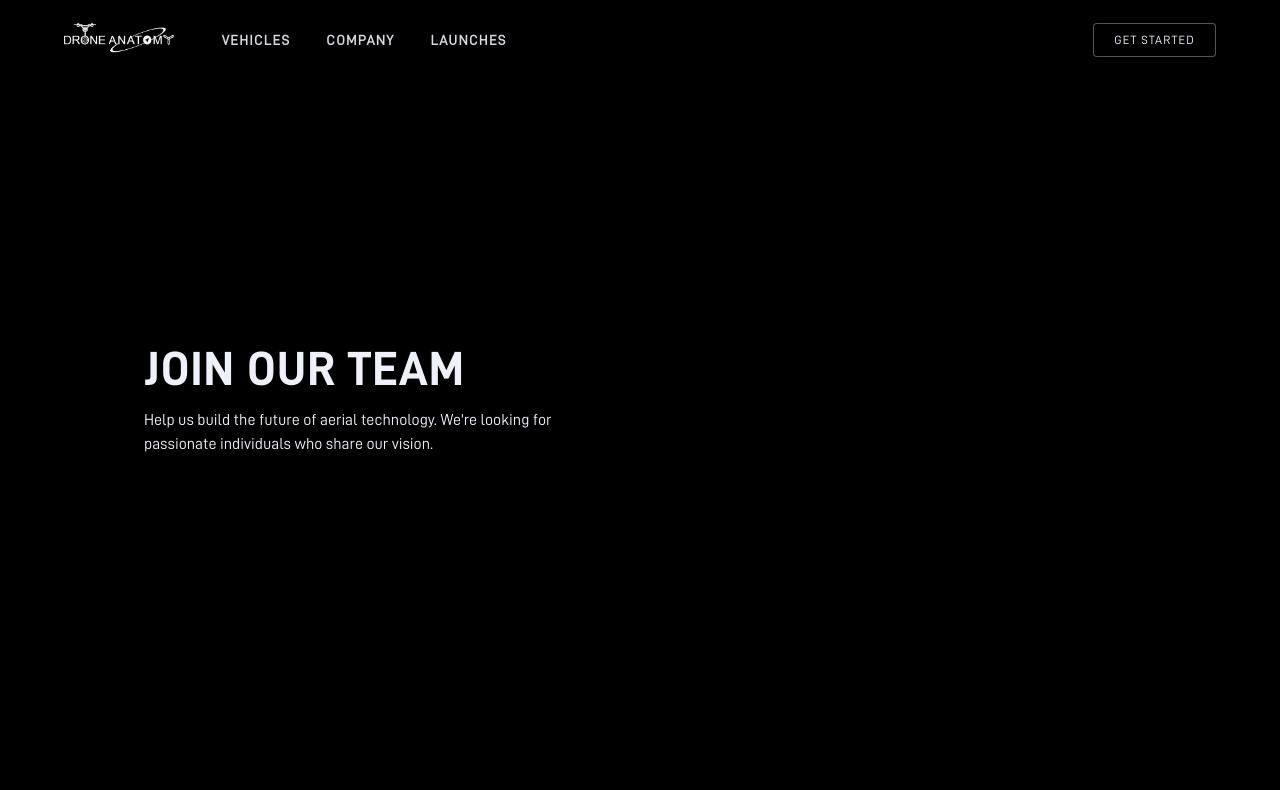
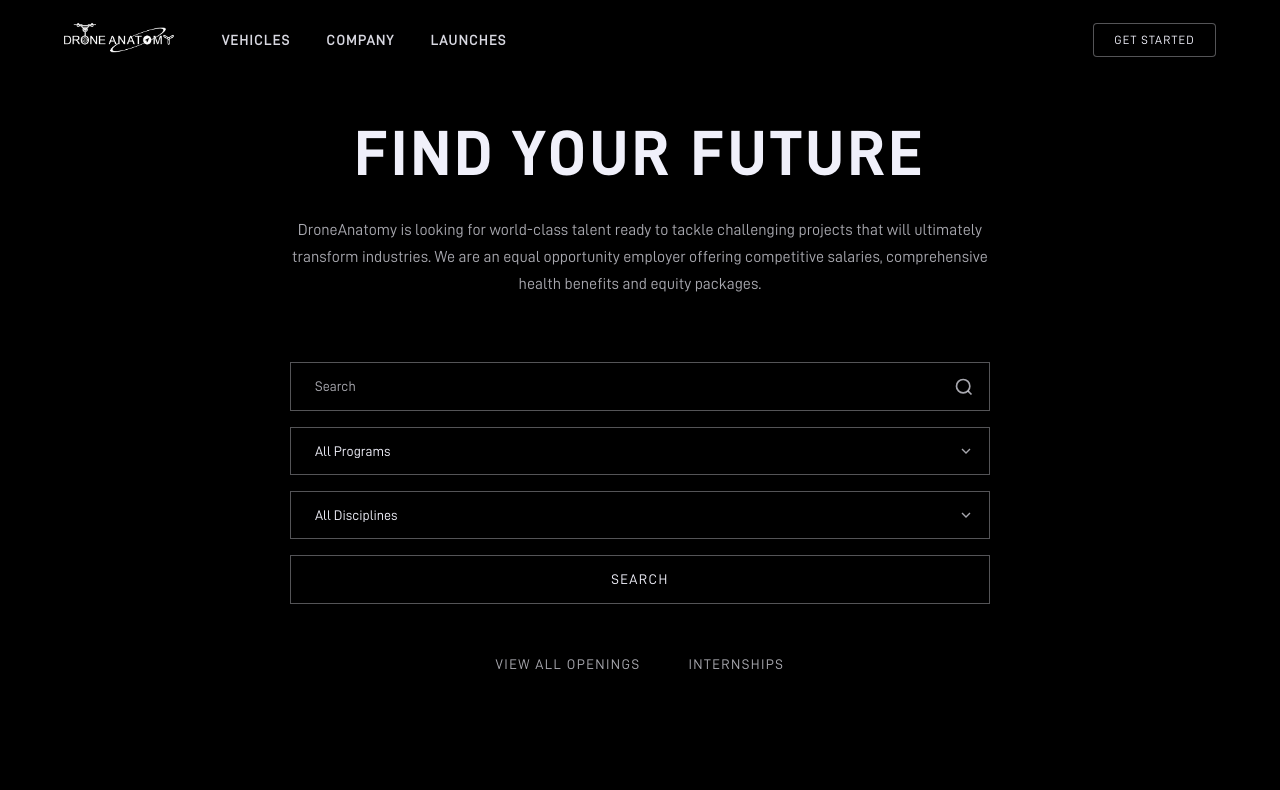
Before and after one commit to Saurabhjha0901/droneanatomy, a Next.js app: page /careers in a window 1280 px wide. Shown: the top 790 px of the page. Built offline with nearby package versions, Linux system fonts and the light colour scheme.

Commit message:
added career and updates page

```diff
--- /dev/null
+++ b/src/app/careers/careers.module.css
@@ -0,0 +1,201 @@
+/* Careers Page Styles */
+
+.careersHero {
+    position: relative;
+    width: 100%;
+    min-height: 100vh;
+    display: flex;
+    align-items: center;
+    justify-content: center;
+    background-color: var(--color-bg);
+    padding: var(--spacing-4xl) var(--spacing-2xl);
+}
+
+.content {
+    max-width: 700px;
+    width: 100%;
+    display: flex;
+    flex-direction: column;
+    align-items: center;
+    text-align: center;
+}
+
+.title {
+    font-family: var(--font-family-heading);
+    font-size: clamp(2.5rem, 6vw, 4rem);
+    font-weight: 400;
+    text-transform: uppercase;
+    letter-spacing: 0.05em;
+    color: var(--color-text-primary);
+    margin-bottom: var(--spacing-xl);
+}
+
+.subtitle {
+    font-family: var(--font-family);
+    font-size: var(--font-size-base);
+    font-weight: 400;
+    line-height: 1.7;
+    color: var(--color-text-secondary);
+    margin-bottom: var(--spacing-3xl);
+}
+
+/* Search Form */
+.searchForm {
+    width: 100%;
+    display: flex;
+    flex-direction: column;
+    gap: var(--spacing-md);
+}
+
+.searchInputWrapper {
+    position: relative;
+    width: 100%;
+}
+
+.searchInput {
+    width: 100%;
+    padding: var(--spacing-md) var(--spacing-lg);
+    padding-right: 48px;
+    font-family: var(--font-family);
+    font-size: var(--font-size-sm);
+    color: var(--color-text-primary);
+    background-color: transparent;
+    border: 1px solid var(--color-border);
+    outline: none;
+    transition: border-color var(--transition-fast);
+}
+
+.searchInput::placeholder {
+    color: var(--color-text-secondary);
+}
+
+.searchInput:focus {
+    border-color: var(--color-text-primary);
+}
+
+.searchIcon {
+    position: absolute;
+    right: 16px;
+    top: 50%;
+    transform: translateY(-50%);
+    color: var(--color-text-secondary);
+    pointer-events: none;
+}
+
+/* Select Dropdowns */
+.selectWrapper {
+    position: relative;
+    width: 100%;
+}
+
+.select {
+    width: 100%;
+    padding: var(--spacing-md) var(--spacing-lg);
+    padding-right: 48px;
+    font-family: var(--font-family);
+    font-size: var(--font-size-sm);
+    color: var(--color-text-primary);
+    background-color: transparent;
+    border: 1px solid var(--color-border);
+    outline: none;
+    appearance: none;
+    cursor: pointer;
+    transition: border-color var(--transition-fast);
+}
+
+.select:focus {
+    border-color: var(--color-text-primary);
+}
+
+.selectArrow {
+    position: absolute;
+    right: 16px;
+    top: 50%;
+    transform: translateY(-50%);
+    color: var(--color-text-secondary);
+    pointer-events: none;
+}
+
+/* Search Button */
+.searchButton {
+    width: 100%;
+    padding: var(--spacing-md) var(--spacing-lg);
+    font-family: var(--font-family);
+    font-size: var(--font-size-sm);
+    font-weight: 500;
+    text-transform: uppercase;
+    letter-spacing: 0.1em;
+    color: var(--color-text-primary);
+    background-color: transparent;
+    border: 1px solid var(--color-border);
+    cursor: pointer;
+    transition: background-color var(--transition-fast), color var(--transition-fast);
+}
+
+.searchButton:hover {
+    background-color: var(--color-text-primary);
+    color: var(--color-bg);
+}
+
+/* Links */
+.links {
+    display: flex;
+    gap: var(--spacing-2xl);
+    margin-top: var(--spacing-2xl);
+}
+
+.link {
+    font-family: var(--font-family);
+    font-size: var(--font-size-sm);
+    font-weight: 500;
+    text-transform: uppercase;
+    letter-spacing: 0.1em;
+    color: var(--color-text-secondary);
+    text-decoration: none;
+    transition: color var(--transition-fast);
+}
+
+.link:hover {
+    color: var(--color-text-primary);
+}
+
+/* Scroll Indicator */
+.scrollIndicator {
+    position: absolute;
+    bottom: var(--spacing-2xl);
+    left: 50%;
+    transform: translateX(-50%);
+    color: var(--color-text-secondary);
+    animation: bounce 2s infinite;
+}
+
+@keyframes bounce {
+
+    0%,
+    20%,
+    50%,
+    80%,
+    100% {
+        transform: translateX(-50%) translateY(0);
+    }
+
+    40% {
+        transform: translateX(-50%) translateY(-10px);
+    }
+
+    60% {
+        transform: translateX(-50%) translateY(-5px);
+    }
+}
+
+/* Responsive */
+@media (max-width: 768px) {
+    .careersHero {
+        padding: var(--spacing-3xl) var(--spacing-lg);
+    }
+
+    .links {
+        flex-direction: column;
+        gap: var(--spacing-lg);
+    }
+}
--- a/src/app/careers/page.tsx
+++ b/src/app/careers/page.tsx
@@ -1,46 +1,83 @@
-import { Banner } from '@/components';
+'use client';
 
-export const metadata = {
-    title: 'Careers | DroneAnatomy',
-    description: 'Join the DroneAnatomy team. Explore career opportunities in engineering, design, and operations.',
-};
+import { useState } from 'react';
+import styles from './careers.module.css';
 
 export default function CareersPage() {
+    const [searchQuery, setSearchQuery] = useState('');
+    const [program, setProgram] = useState('');
+    const [discipline, setDiscipline] = useState('');
+
     return (
-        <>
-            <Banner
-                title="Join Our Team"
-                subtitle="Help us build the future of aerial technology. We're looking for passionate individuals who share our vision."
-                contentPosition="center-left"
-                overlayStyle="dark"
-            />
+        <section className={styles.careersHero}>
+            <div className={styles.content}>
+                <h1 className={styles.title}>Find Your Future</h1>
+                <p className={styles.subtitle}>
+                    DroneAnatomy is looking for world-class talent ready to tackle challenging projects
+                    that will ultimately transform industries. We are an equal opportunity employer
+                    offering competitive salaries, comprehensive health benefits and equity packages.
+                </p>
 
-            <Banner
-                title="Engineering"
-                subtitle="Work on cutting-edge drone technology, from flight controllers to computer vision systems."
-                ctaText="View Positions"
-                ctaLink="/careers/engineering"
-                contentPosition="center-left"
-                overlayStyle="dark"
-            />
+                <div className={styles.searchForm}>
+                    <div className={styles.searchInputWrapper}>
+                        <input
+                            type="text"
+                            className={styles.searchInput}
+                            placeholder="Search"
+                            value={searchQuery}
+                            onChange={(e) => setSearchQuery(e.target.value)}
+                        />
+                        <svg className={styles.searchIcon} width="20" height="20" viewBox="0 0 24 24" fill="none" stroke="currentColor" strokeWidth="2">
+                            <circle cx="11" cy="11" r="8" />
+                            <line x1="21" y1="21" x2="16.65" y2="16.65" />
+                        </svg>
+                    </div>
 
-            <Banner
-                title="Design"
-                subtitle="Shape the future of drone design. Industrial design, UX, and brand identity opportunities."
-                ctaText="View Positions"
-                ctaLink="/careers/design"
-                contentPosition="center-left"
-                overlayStyle="dark"
-            />
+                    <div className={styles.selectWrapper}>
+                        <select
+                            className={styles.select}
+                            value={program}
+                            onChange={(e) => setProgram(e.target.value)}
+                        >
+                            <option value="">All Programs</option>
+                            <option value="engineering">Engineering</option>
+                            <option value="operations">Operations</option>
+                            <option value="manufacturing">Manufacturing</option>
+                        </select>
+                        <svg className={styles.selectArrow} width="16" height="16" viewBox="0 0 24 24" fill="none" stroke="currentColor" strokeWidth="2">
+                            <polyline points="6 9 12 15 18 9" />
+                        </svg>
+                    </div>
 
-            <Banner
-                title="Operations"
-                subtitle="Support our global operations from manufacturing to customer success."
-                ctaText="View Positions"
-                ctaLink="/careers/operations"
-                contentPosition="center-left"
-                overlayStyle="dark"
-            />
-        </>
+                    <div className={styles.selectWrapper}>
+                        <select
+                            className={styles.select}
+                            value={discipline}
+                            onChange={(e) => setDiscipline(e.target.value)}
+                        >
+                            <option value="">All Disciplines</option>
+                            <option value="software">Software</option>
+                            <option value="hardware">Hardware</option>
+                            <option value="mechanical">Mechanical</option>
+                            <option value="electrical">Electrical</option>
+                        </select>
+                        <svg className={styles.selectArrow} width="16" height="16" viewBox="0 0 24 24" fill="none" stroke="currentColor" strokeWidth="2">
+                            <polyline points="6 9 12 15 18 9" />
+                        </svg>
+                    </div>
+
+                    <button type="button" className={styles.searchButton}>
+                        Search
+                    </button>
+                </div>
+
+                <div className={styles.links}>
+                    <a href="/careers/openings" className={styles.link}>View All Openings</a>
+                    <a href="/careers/internships" className={styles.link}>Internships</a>
+                </div>
+            </div>
+
+
+        </section>
     );
 }
--- a/src/components/Banner/Banner.module.css
+++ b/src/components/Banner/Banner.module.css
@@ -187,6 +187,55 @@
     margin-top: var(--spacing-xl);
 }
 
+/* Email Signup Form */
+.emailForm {
+    display: flex;
+    width: 100%;
+    max-width: 450px;
+    gap: var(--spacing-sm);
+    margin-top: var(--spacing-xl);
+}
+
+.emailInput {
+    flex: 1;
+    padding: var(--spacing-md) var(--spacing-lg);
+    font-family: var(--font-family);
+    font-size: var(--font-size-sm);
+    color: var(--color-text-primary);
+    background-color: transparent;
+    border: 1px solid var(--color-border);
+    outline: none;
+    transition: border-color var(--transition-fast);
+}
+
+.emailInput::placeholder {
+    color: var(--color-text-secondary);
+}
+
+.emailInput:focus {
+    border-color: var(--color-text-primary);
+}
+
+.emailSubmit {
+    padding: var(--spacing-md) var(--spacing-xl);
+    font-family: var(--font-family);
+    font-size: var(--font-size-sm);
+    font-weight: 500;
+    text-transform: uppercase;
+    letter-spacing: 0.05em;
+    color: var(--color-bg);
+    background-color: var(--color-text-primary);
+    border: 1px solid var(--color-text-primary);
+    cursor: pointer;
+    transition: background-color var(--transition-fast), color var(--transition-fast);
+    white-space: nowrap;
+}
+
+.emailSubmit:hover {
+    background-color: transparent;
+    color: var(--color-text-primary);
+}
+
 /* Scroll Indicator */
 .scrollIndicator {
     position: absolute;
--- a/src/components/Dropdown/Dropdown.module.css
+++ b/src/components/Dropdown/Dropdown.module.css
@@ -41,7 +41,7 @@
     visibility: hidden;
     border-radius: 4px;
     padding-top: var(--spacing-2xl);
-    transform: translateY(-10px);
+    transform: translateY(-20px);
     transition: all var(--transition-base);
     z-index: var(--z-dropdown);
 }
```
Also changed, not shown: src/app/updates/page.tsx (+6 -3 lines), src/components/Banner/Banner.tsx (+29 -0 lines).
